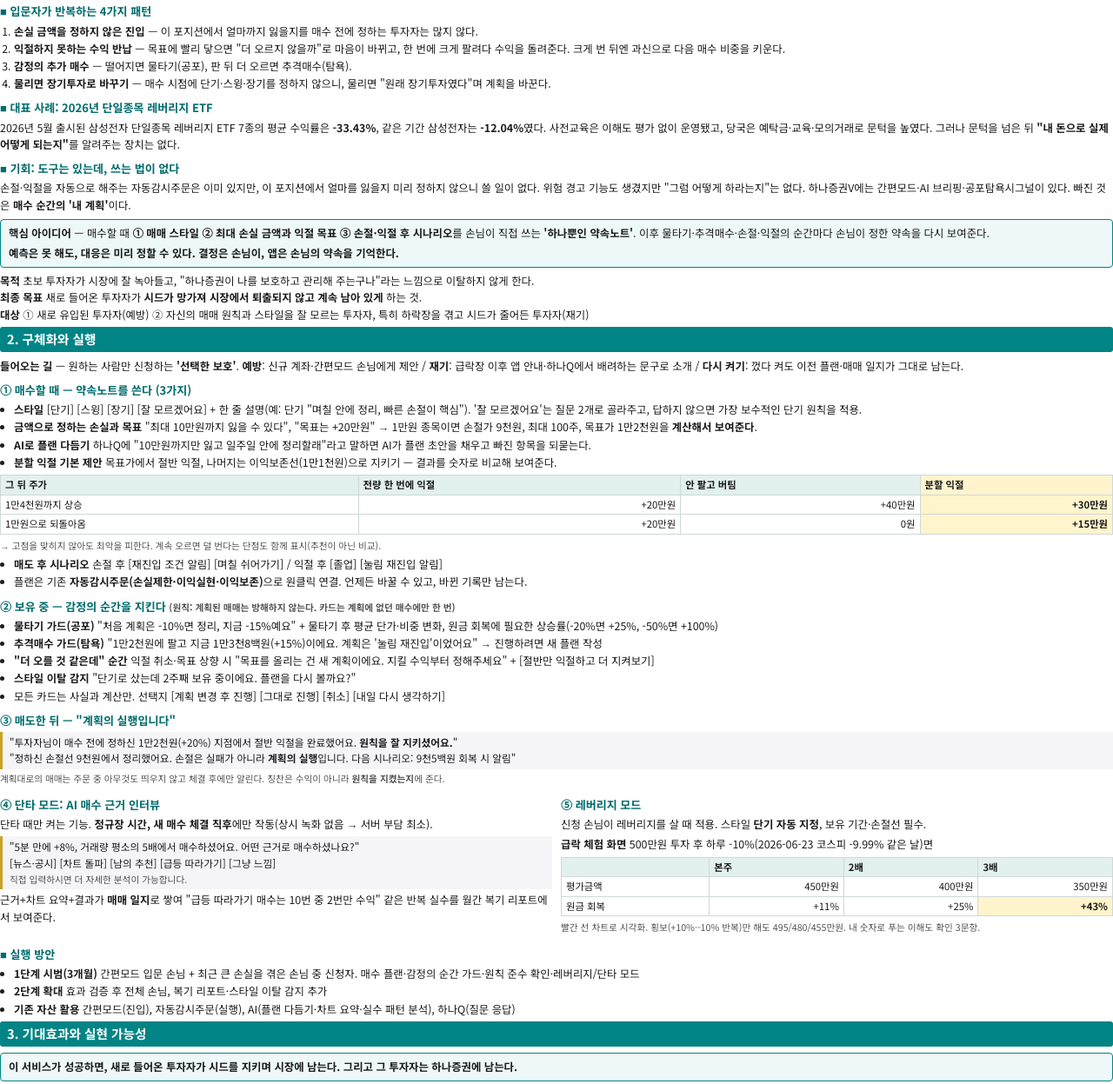
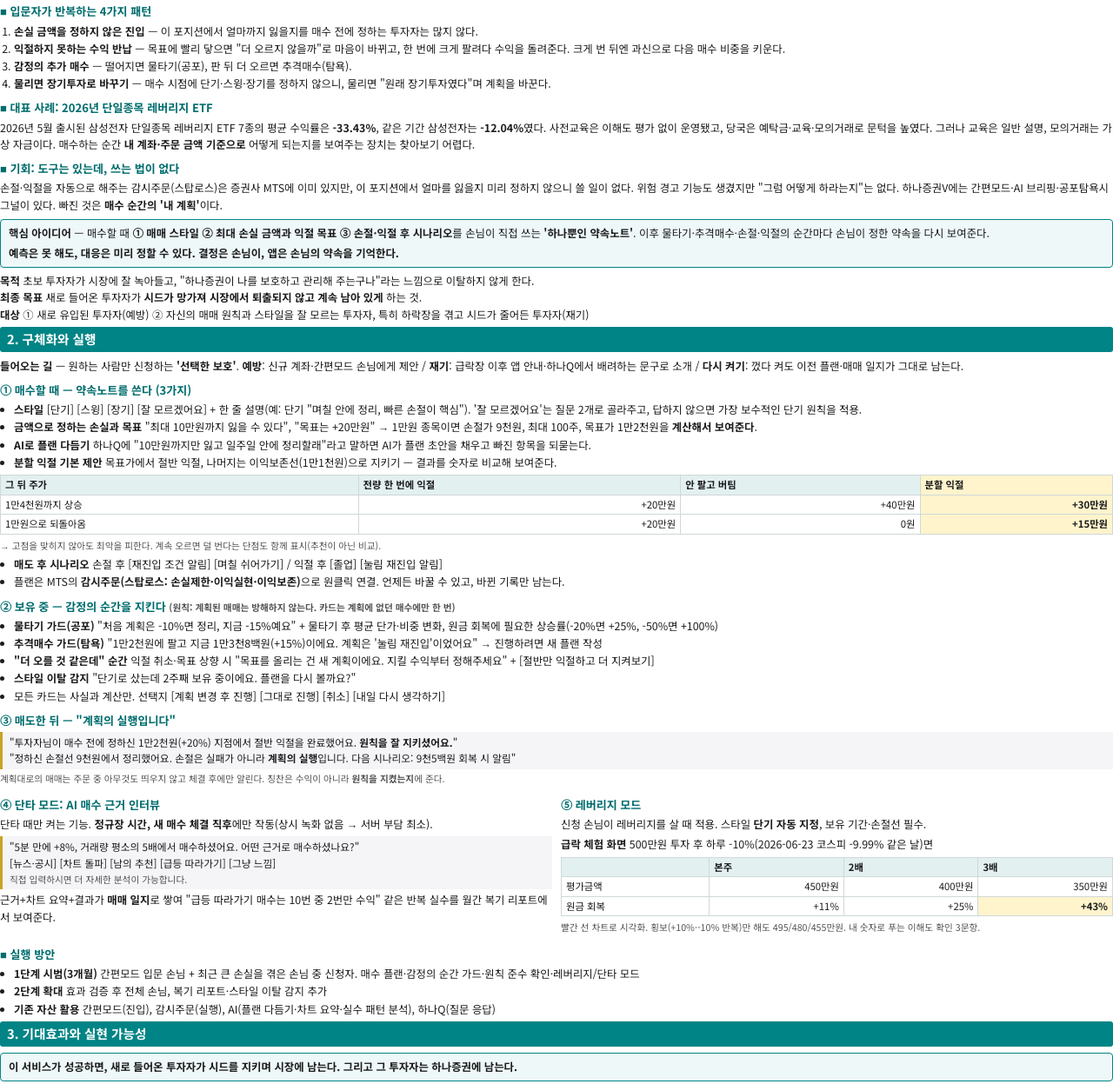
Before and after one commit to shinheecheol43-star/AI-, a plain HTML site: page contest/report/기획서_3쪽.html in a window 1280 px wide. Shown: the part 277-1524 px from the top of the page at 87% size. Drawn offline with Linux system fonts and the light colour scheme.

Commit message:
Correct feature claims: stop-loss orders as industry-standard, clarify education vs real-account gap
Co-Authored-By: Claude Opus 5.5 <noreply@anthropic.com>
Claude-Session: https://claude.ai/code/session_01TKkDqm14RjDDXPetjfDB7T

```diff
--- a/contest/report/기획서_3쪽.html
+++ b/contest/report/기획서_3쪽.html
@@ -66,10 +66,10 @@ td.num{text-align:right;white-space:nowrap;}
 </ol>
 
 <h3>■ 대표 사례: 2026년 단일종목 레버리지 ETF</h3>
-<p>2026년 5월 출시된 삼성전자 단일종목 레버리지 ETF 7종의 평균 수익률은 <b>-33.43%</b>, 같은 기간 삼성전자는 <b>-12.04%</b>였다. 사전교육은 이해도 평가 없이 운영됐고, 당국은 예탁금·교육·모의거래로 문턱을 높였다. 그러나 문턱을 넘은 뒤 <b>"내 돈으로 실제 어떻게 되는지"</b>를 알려주는 장치는 없다.</p>
+<p>2026년 5월 출시된 삼성전자 단일종목 레버리지 ETF 7종의 평균 수익률은 <b>-33.43%</b>, 같은 기간 삼성전자는 <b>-12.04%</b>였다. 사전교육은 이해도 평가 없이 운영됐고, 당국은 예탁금·교육·모의거래로 문턱을 높였다. 그러나 교육은 일반 설명, 모의거래는 가상 자금이다. 매수하는 순간 <b>내 계좌·주문 금액 기준으로</b> 어떻게 되는지를 보여주는 장치는 찾아보기 어렵다.</p>
 
 <h3>■ 기회: 도구는 있는데, 쓰는 법이 없다</h3>
-<p>손절·익절을 자동으로 해주는 자동감시주문은 이미 있지만, 이 포지션에서 얼마를 잃을지 미리 정하지 않으니 쓸 일이 없다. 위험 경고 기능도 생겼지만 "그럼 어떻게 하라는지"는 없다. 하나증권V에는 간편모드·AI 브리핑·공포탐욕시그널이 있다. 빠진 것은 <b>매수 순간의 '내 계획'</b>이다.</p>
+<p>손절·익절을 자동으로 해주는 감시주문(스탑로스)은 증권사 MTS에 이미 있지만, 이 포지션에서 얼마를 잃을지 미리 정하지 않으니 쓸 일이 없다. 위험 경고 기능도 생겼지만 "그럼 어떻게 하라는지"는 없다. 하나증권V에는 간편모드·AI 브리핑·공포탐욕시그널이 있다. 빠진 것은 <b>매수 순간의 '내 계획'</b>이다.</p>
 
 <div class="key">
 <p><b>핵심 아이디어</b> — 매수할 때 <b>① 매매 스타일 ② 최대 손실 금액과 익절 목표 ③ 손절·익절 후 시나리오</b>를 손님이 직접 쓰는 <b>'하나뿐인 약속노트'</b>. 이후 물타기·추격매수·손절·익절의 순간마다 손님이 정한 약속을 다시 보여준다.</p>
@@ -102,7 +102,7 @@ td.num{text-align:right;white-space:nowrap;}
 <p class="small">→ 고점을 맞히지 않아도 최악을 피한다. 계속 오르면 덜 번다는 단점도 함께 표시(추천이 아닌 비교).</p>
 <ul>
 <li><b>매도 후 시나리오</b> 손절 후 [재진입 조건 알림] [며칠 쉬어가기] / 익절 후 [졸업] [눌림 재진입 알림]</li>
-<li>플랜은 기존 <b>자동감시주문(손실제한·이익실현·이익보존)</b>으로 원클릭 연결. 언제든 바꿀 수 있고, 바뀐 기록만 남는다.</li>
+<li>플랜은 MTS의 <b>감시주문(스탑로스: 손실제한·이익실현·이익보존)</b>으로 원클릭 연결. 언제든 바꿀 수 있고, 바뀐 기록만 남는다.</li>
 </ul>
 
 <h3>② 보유 중 — 감정의 순간을 지킨다 <span class="small">(원칙: 계획된 매매는 방해하지 않는다. 카드는 계획에 없던 매수에만 한 번)</span></h3>
@@ -143,7 +143,7 @@ td.num{text-align:right;white-space:nowrap;}
 <ul>
 <li><b>1단계 시범(3개월)</b> 간편모드 입문 손님 + 최근 큰 손실을 겪은 손님 중 신청자. 매수 플랜·감정의 순간 가드·원칙 준수 확인·레버리지/단타 모드</li>
 <li><b>2단계 확대</b> 효과 검증 후 전체 손님, 복기 리포트·스타일 이탈 감지 추가</li>
-<li><b>기존 자산 활용</b> 간편모드(진입), 자동감시주문(실행), AI(플랜 다듬기·차트 요약·실수 패턴 분석), 하나Q(질문 응답)</li>
+<li><b>기존 자산 활용</b> 간편모드(진입), 감시주문(실행), AI(플랜 다듬기·차트 요약·실수 패턴 분석), 하나Q(질문 응답)</li>
 </ul>
 </div>
 
```
Also changed, not shown: contest/report/첨부이미지.html (+1 -1 lines), contest/08_접수페이지_입력본.txt, contest/report/첨부2_매수플랜_레버리지.png, 2 other files.
